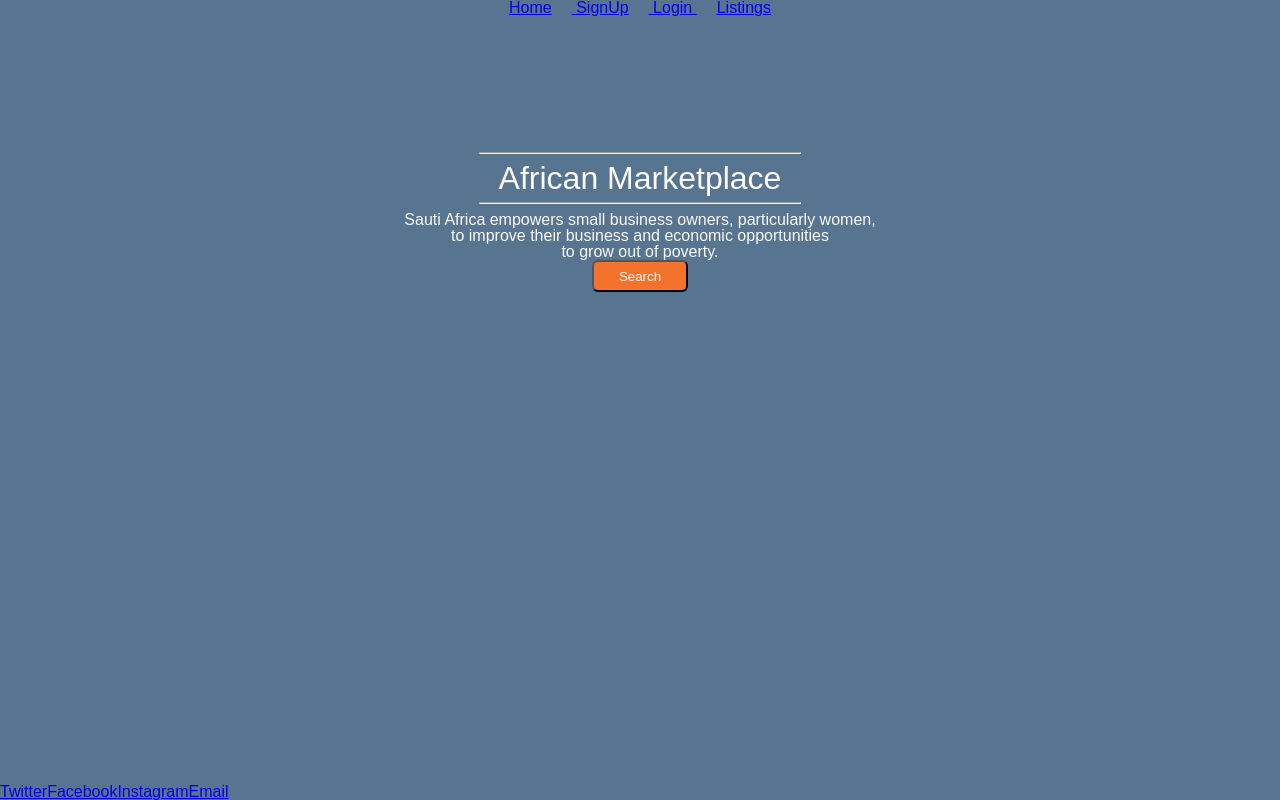
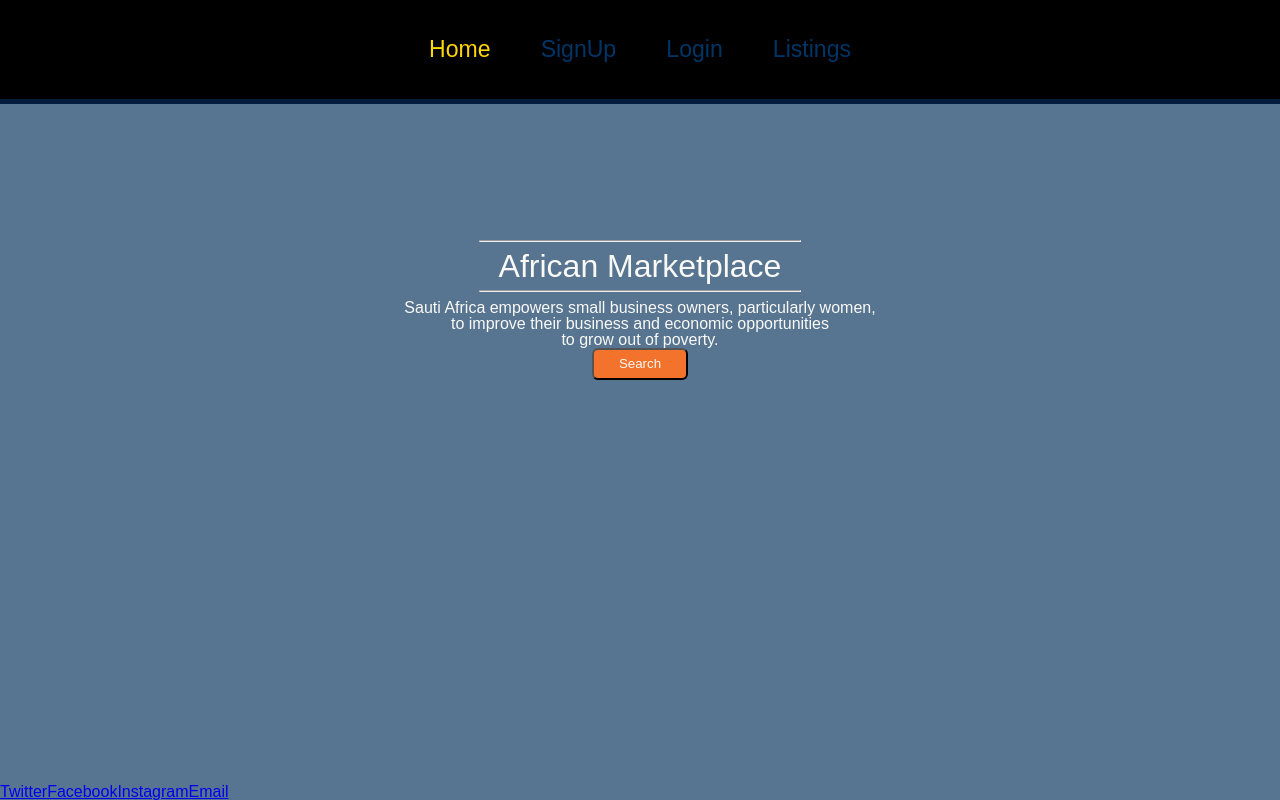
Before and after one commit to Build-Week-ft-african-marketplace-3/front-end, a React (Create React App) app in the folder African Marketplace/: page /home in a window 1280 px wide. Built offline with nearby package versions, Linux system fonts and the light colour scheme; a web font is replaced by a local one.

Commit message:
Styled NavBar

```diff
--- /dev/null
+++ b/African Marketplace/src/Components/NavBar.css
@@ -0,0 +1,24 @@
+.NavBar {
+font-size: larger;
+padding: 2%;
+text-decoration: none;
+color:  #003566;
+/* color:  #ffd60a; */
+}
+
+.NavBarDiv {
+	display:flex;
+	justify-content: center;
+	font-size: larger;
+	padding: 1%;
+	border-bottom: solid 5px #001d3d;
+	background-color: black;
+}
+.NavBar:hover {
+	color:  #ffd60a;
+	border-bottom: solid 2px #ffd60a;
+}
+
+.ActiveNav {
+	color:  #ffd60a;
+}
--- a/African Marketplace/src/Components/NavBar.js
+++ b/African Marketplace/src/Components/NavBar.js
@@ -1,12 +1,13 @@
 import React from 'react';
-import { Link } from 'react-router-dom';
+import { NavLink } from 'react-router-dom';
+import './NavBar.css';
 
 const NavBar = () => {
-	return (<div className="NavBar">
-		 			<Link style = {{padding: '10px'}} to='/home'>Home</Link>
-                    <Link style = {{padding: '10px'}} to='/signup'> SignUp</Link>
-                    <Link style = {{padding: '10px'}} to='/login'> Login </Link>
-                    <Link style = {{padding: '10px'}} to='/listings'> Listings </Link>
+	return (<div className="NavBarDiv">
+		 			<NavLink  activeClassName="ActiveNav" className="NavBar"  to='/home'>Home</NavLink>
+                    <NavLink activeClassName="ActiveNav" className="NavBar"  to='/signup'> SignUp</NavLink>
+                    <NavLink activeClassName="ActiveNav" className="NavBar"  to='/login'> Login </NavLink>
+                    <NavLink activeClassName="ActiveNav" className="NavBar"  to='/listings'> Listings </NavLink>
 	</div>)
 }
 
```
